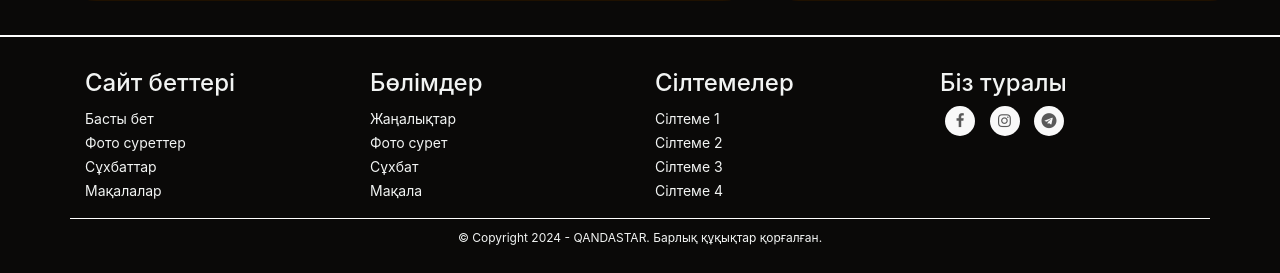
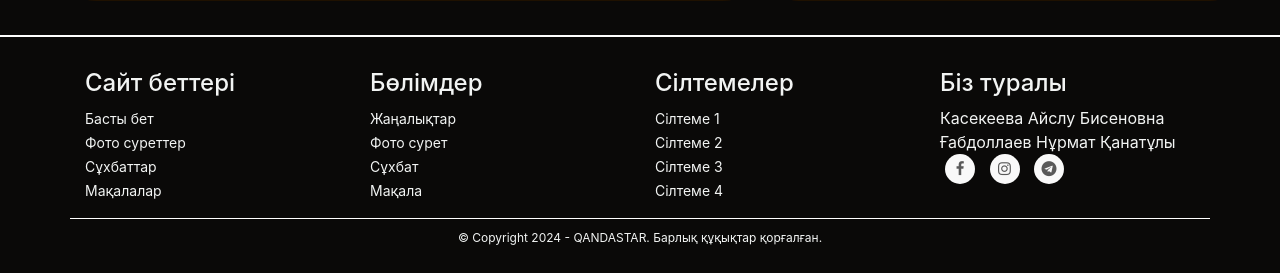
Before and after one commit to ganur2004/qandastar, a Django app: page / in a window 1280 px wide. Shown: the part 4717-4990 px from the top of the page. Run offline with Django 4.2, Linux system fonts and the light colour scheme; data comes from the database, SQL or seed files in the repository; some libraries are stand-ins or nearby versions.

Commit message:
Update footer.html

```diff
--- a/website/templates/footer.html
+++ b/website/templates/footer.html
@@ -47,6 +47,8 @@
         </div>
         <div class="col-md-3">
           <h4>Біз туралы</h4>
+              Касекеева Айслу Бисеновна
+              Ғабдоллаев Нұрмат Қанатұлы<br>
               <ul class="social-network social-circle">
                <li><a href="#" class="icoFacebook" title="Facebook"><i class="fa fa-facebook"></i></a></li>
                <li><a href="#" class="icoInstagram" title="Instagram"><i class="fa fa-instagram"></i></a></li>
```
